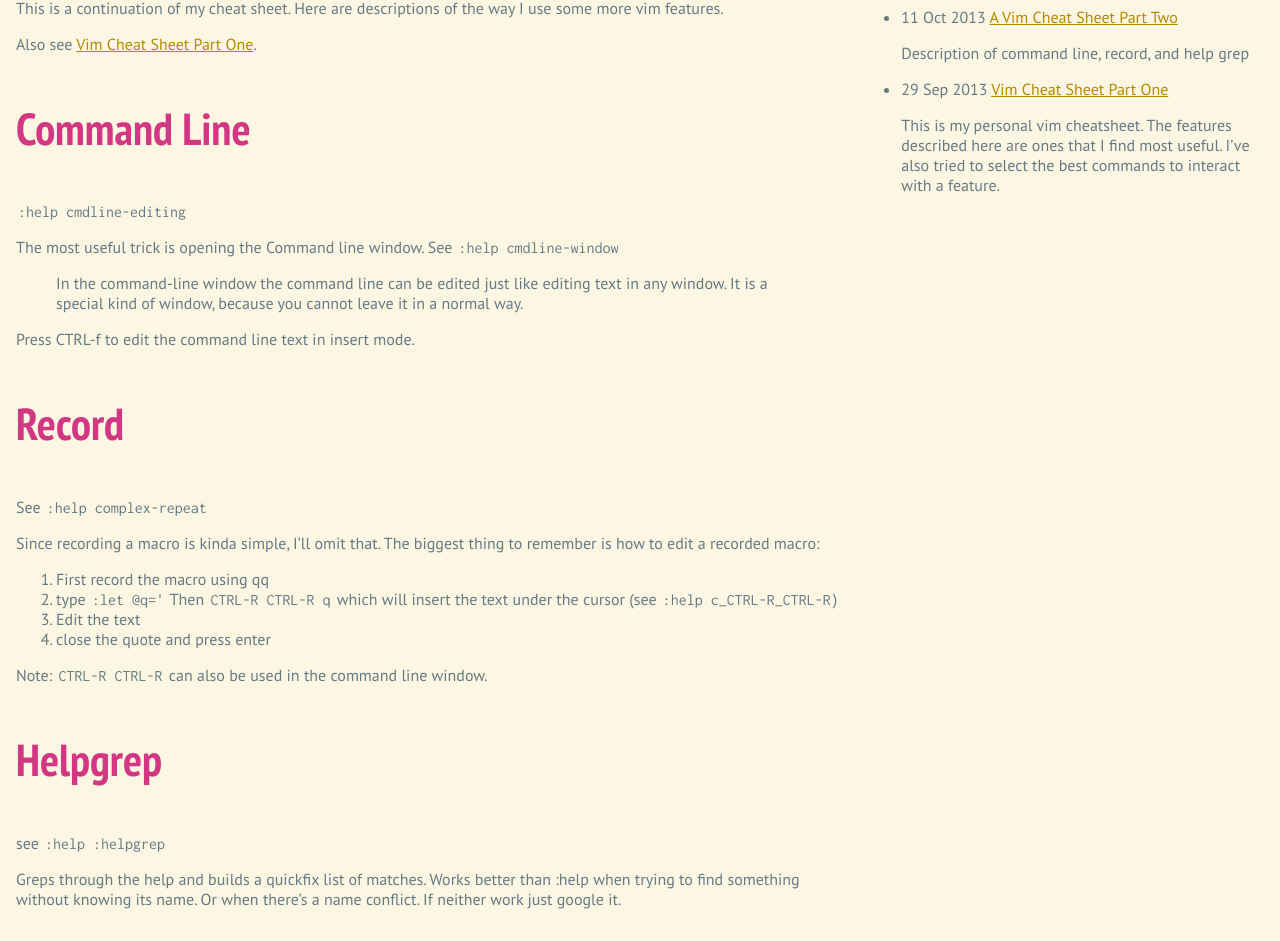
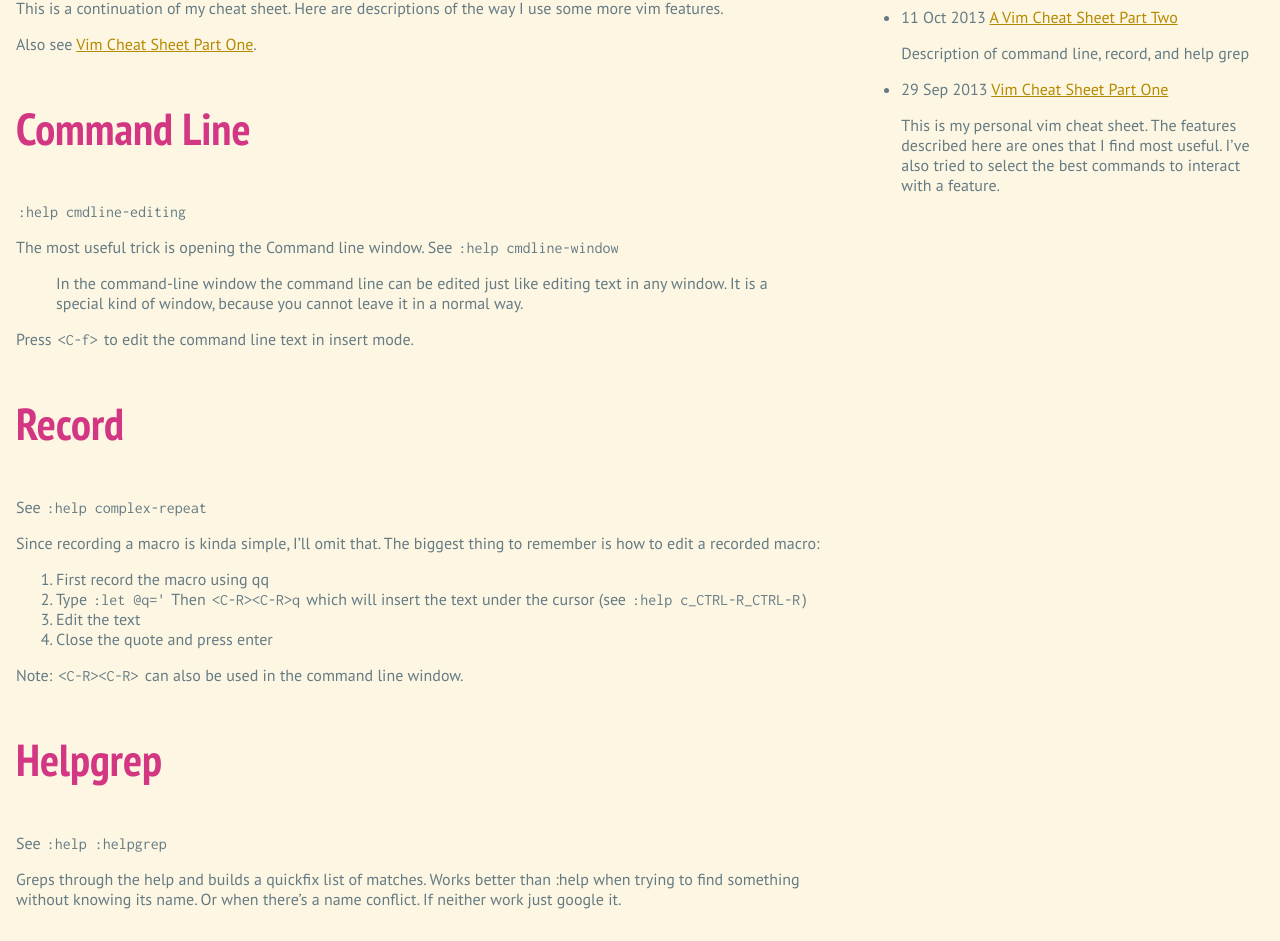
Before and after one commit to ajh/ajh.github.io, a Jekyll site: the page built from _posts/2013-10-11-vim_cheat_sheet_part_two.md, in a window 1280 px wide. Shown: the part 331-1272 px from the top of the page. Built offline with Jekyll 4.4.1, drawn with Linux system fonts in a browser that asks for light colours; nearby versions of some CDN libraries; Markdown is read by kramdown in place of the engine named in the settings.

Commit message:
Style tweaks

```diff
--- a/_posts/2013-09-29-vim_cheat_sheet_part_one.md
+++ b/_posts/2013-09-29-vim_cheat_sheet_part_one.md
@@ -4,7 +4,7 @@
 categories: vim
 ---
 
-This is my personal vim cheatsheet. The features described here are ones
+This is my personal vim cheat sheet. The features described here are ones
 that I find most useful. I've also tried to select the best commands to
 interact with a feature.
 
@@ -13,7 +13,7 @@
 --------------------------
 # buffers with buffergator
 
-see `:help buffergator`
+See `:help buffergator`
 
 | command     | description         |
 | -------     | -----------         |
@@ -26,14 +26,14 @@
 -------
 # jumps
 
-see `:help jumps`
+See `:help jumps`
 Each window has its own jump list.
 
 | command  | description       |
 | -------  | -----------       |
 | :ju[mps] | Open list:        |
-| CTRL-0   | navigate previous |
-| CTRL-I   | navigate next     |
+| `<C-0>`   | navigate previous |
+| `<C-I>`   | navigate next     |
 
 ------------
 # changelist
@@ -97,7 +97,7 @@
 
 | command | description                                    |
 | ------- | -----------                                    |
-| CTRL-^  | toggle between current file and alternate file |
+| `<C-^>`  | toggle between current file and alternate file |
 
 ------
 # tags
@@ -106,22 +106,22 @@
 
 My preferred ways to start a tag search:
 
-- CTRL-] with cursor on keyword, goes to first match
-- g CTRL-] (Like CTRL-], but opens tselect menu when more than one match)
+- `<C-]>` with cursor on keyword, goes to first match
+- g `<C-]>` (Like `<C-]>`, but opens tselect menu when more than one match)
 - :tj[ump] {ident} (opens tselect menu when more than one match)
 
 Jumping to a tag will create an item on the tag stack
 
-| command          | description |
-| -------          | ----------- |
-| :tags            | Open list   |
-| ESC              | close list  |
-| :po[p] or CTRL-T | previous    |
-| :ta[g]           | next        |
+| command           | description |
+| -------           | ----------- |
+| :tags             | Open list   |
+| ESC               | close list  |
+| :po[p] or `<C-T>` | previous    |
+| :ta[g]            | next        |
 
 ## tag-matchlist
 
-see `:help tag-matchlist`
+See `:help tag-matchlist`
 
 A search may find several matching tags. Each match is put into a match
 list.
@@ -140,7 +140,7 @@
 Grep results are put in quickfix. Maybe someday I'll have test failures
 here as well.
 
-see `:help quickfix`
+See `:help quickfix`
 
 | command      | description       |
 | -------      | -----------       |
@@ -155,9 +155,9 @@
 
 *Update: See `:help gundo` for a better way to interact with this.*
 
-This adds branching to the basic undo (u and CTRL-R)
+This adds branching to the basic undo (u and `<C-R>`)
 
-see `:help undo-branches`
+See `:help undo-branches`
 
 | command     | description            |
 | -------     | -----------            |
--- a/_posts/2013-10-11-vim_cheat_sheet_part_two.md
+++ b/_posts/2013-10-11-vim_cheat_sheet_part_two.md
@@ -19,7 +19,7 @@
 > text in any window.  It is a special kind of window, because you cannot leave
 > it in a normal way.
 
-Press CTRL-f to edit the command line text in insert mode.
+Press `<C-f>` to edit the command line text in insert mode.
 
 # record
 
@@ -29,16 +29,16 @@
 thing to remember is how to edit a recorded macro:
 
 1. First record the macro using qq
-1. type `:let @q='` Then `CTRL-R CTRL-R q` which will insert the text
+1. Type `:let @q='` Then `<C-R><C-R>q` which will insert the text
    under the cursor (see `:help c_CTRL-R_CTRL-R`)
 1. Edit the text
-1. close the quote and press enter
+1. Close the quote and press enter
 
-Note: `CTRL-R CTRL-R` can also be used in the command line window.
+Note: `<C-R><C-R>` can also be used in the command line window.
 
 # helpgrep
 
-see `:help :helpgrep`
+See `:help :helpgrep`
 
 Greps through the help and builds a quickfix list of matches. Works
 better than :help when trying to find something without knowing its
```
Also changed, not shown: _posts/2013-10-16-my_vim_maps.md (+13 -13 lines).
